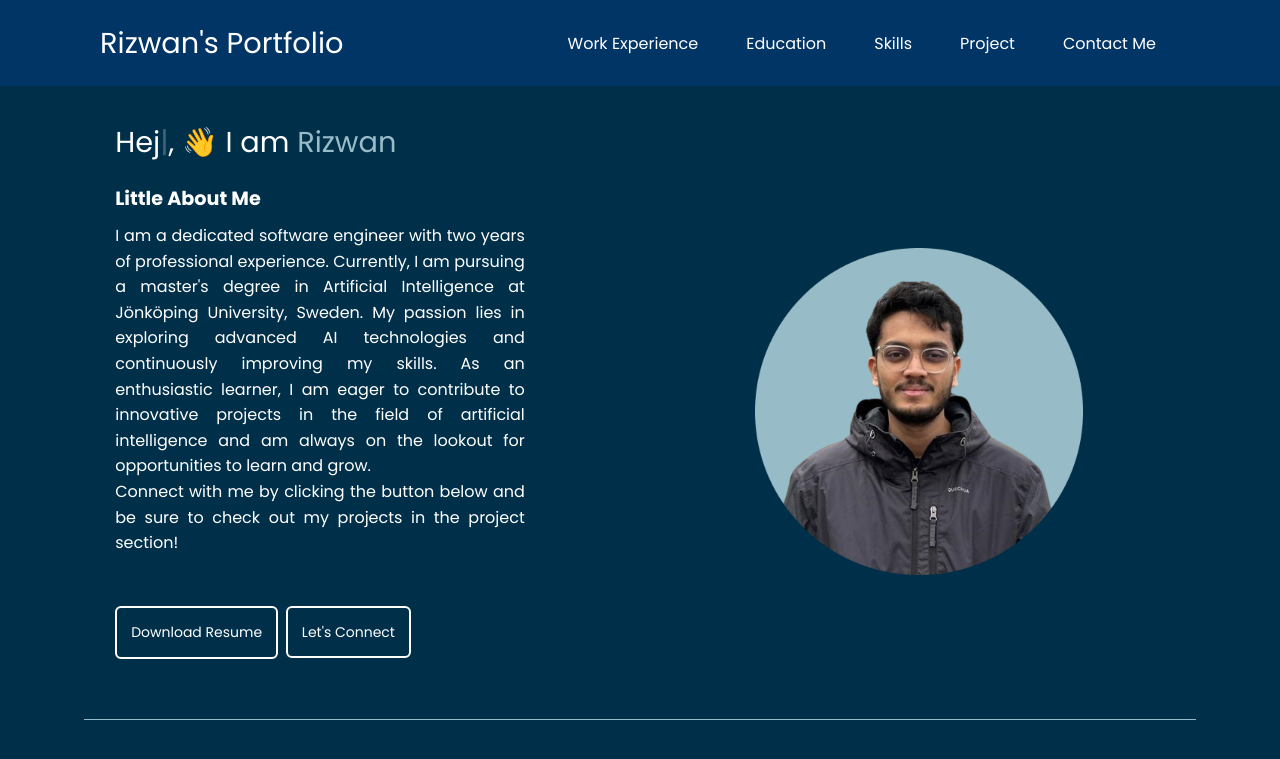
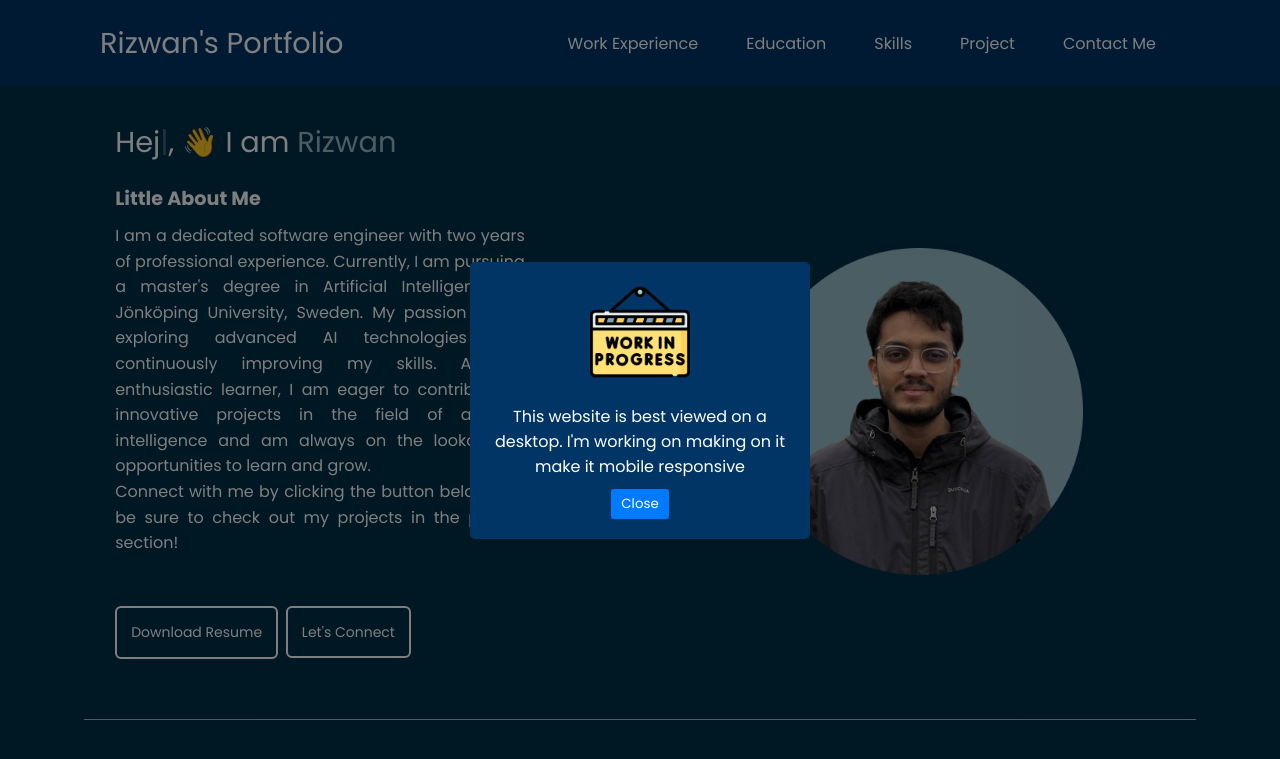
Before and after one commit to rizwan0110/Portfolio, a plain HTML site: page index.html in a window 1280 px wide. Shown: the top 759 px of the page. Drawn offline with nearby package versions, Linux system fonts and the light colour scheme.

Commit message:
Pop Up Update

```diff
--- a/index.html
+++ b/index.html
@@ -10,6 +10,17 @@
     <link href="https://fonts.googleapis.com/css2?family=Poppins:wght@400;600;700&display=swap" rel="stylesheet">
     <link rel="stylesheet" href="https://cdnjs.cloudflare.com/ajax/libs/font-awesome/6.0.0-beta3/css/all.min.css">
     <link rel="stylesheet" href="styles.css">
+
+
+    <div id="mobile-popup" style="display:none;">
+        <div class="popup-content">
+            <img src="src/work-in-progress.png" alt="Logo" class="popup-logo">
+            <p>This website is best viewed on a desktop. I'm working on making on it make it mobile responsive</p>
+
+            <button id="close-popup">Close</button>
+        </div>
+    </div>
+
 
 
 
@@ -611,6 +622,18 @@
             document.body.removeChild(link);
         });
 
+
+
+        document.addEventListener('DOMContentLoaded', function () {
+            const popup = document.getElementById('mobile-popup');
+            popup.style.display = 'flex';
+
+            const closeBtn = document.getElementById('close-popup');
+            closeBtn.addEventListener('click', function () {
+                popup.style.display = 'none';
+            });
+        });
+
     </script>
 
 </body>
--- a/styles.css
+++ b/styles.css
@@ -14,6 +14,47 @@ body {
     min-height: 100vh;
 }
 
+
+#mobile-popup {
+    position: fixed;
+    top: 0;
+    left: 0;
+    width: 100%;
+    height: 100%;
+    background-color: rgba(0, 0, 0, 0.5);
+    display: flex;
+    align-items: center;
+    justify-content: center;
+    z-index: 9999;
+}
+
+.popup-content {
+    background-color:  #003566;
+    padding: 20px;
+    border-radius: 5px;
+    text-align: center;
+    max-width: 300px;
+    width: 80%;
+}
+
+.popup-logo {
+    max-width: 100px;
+    margin-bottom: 15px;
+}
+
+#close-popup {
+    margin-top: 10px;
+    padding: 5px 10px;
+    background-color: #007bff;
+    color: white;
+    border: none;
+    border-radius: 3px;
+    cursor: pointer;
+}
+
+#close-popup:hover {
+    background-color: #0056b3;
+}
 main {
     flex: 1;
     /* Ensures the main content takes up available space */
@@ -162,7 +203,7 @@ main hr {
     border: 0;
     background: #97BCC7;
     height: 1.2px;
-    margin: 410px 84px;
+    margin: 400px 84px;
 
 }
 
```
Also changed, not shown: src/work-in-progress.png (added).
